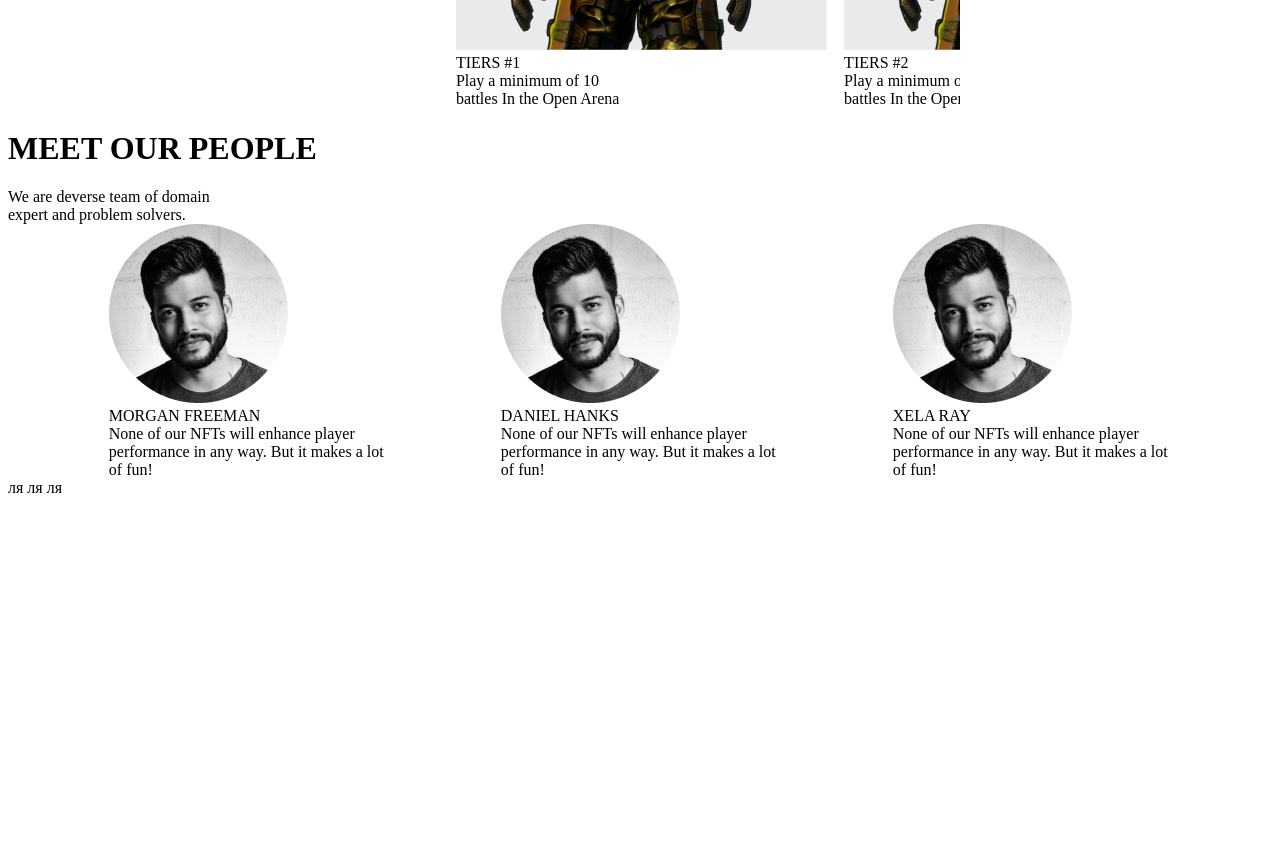
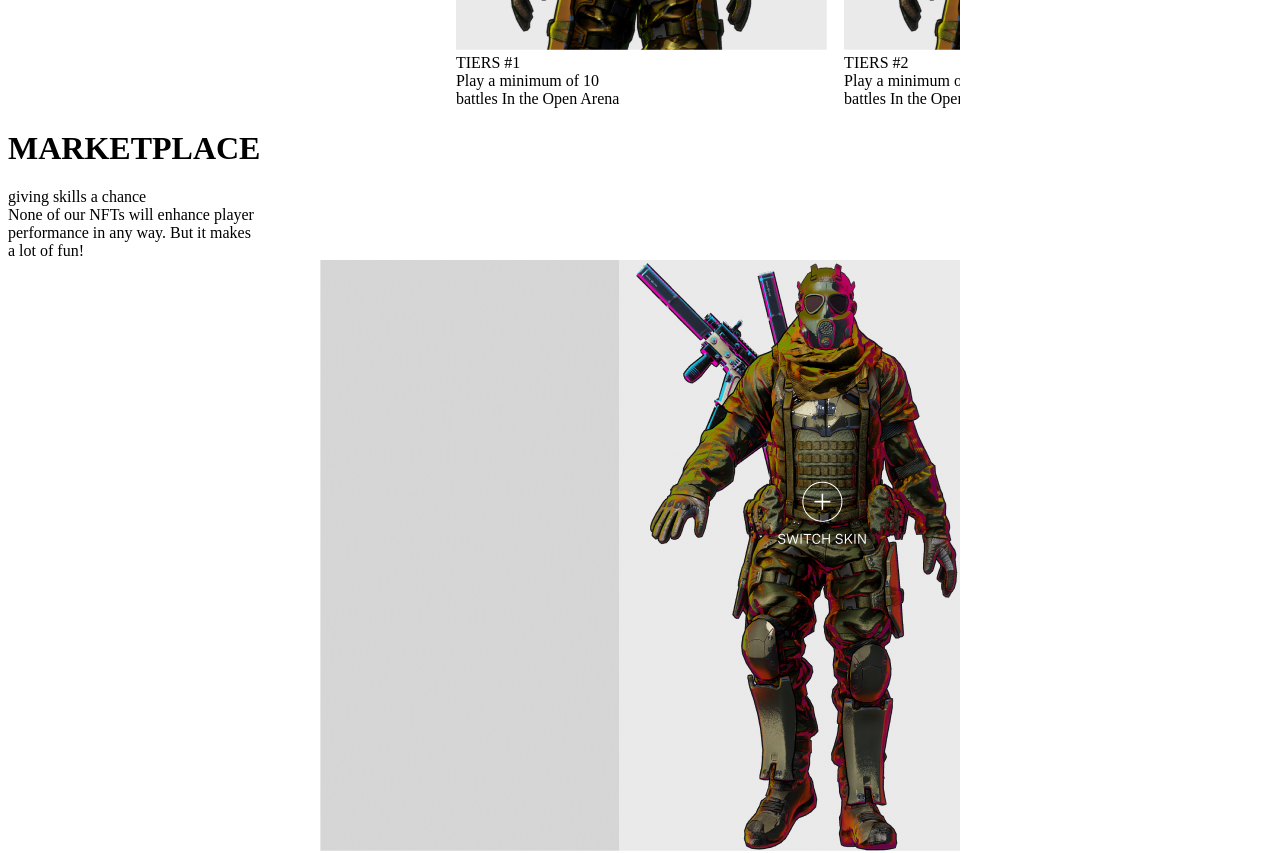
Before and after one commit to Atlantis3221/forge-of-champions, a Next.js app: page / in a window 1280 px wide. Shown: the part 660-1513 px from the top of the page. Before the commit the page ends 1165 px from the top, so only its background shows below. Built offline with nearby package versions, Linux system fonts and the light colour scheme.

Commit message:
fmarketplace body

```diff
--- a/components/layout/header.tsx
+++ b/components/layout/header.tsx
@@ -30,7 +30,7 @@ export default function Header() {
     <>
       <div
         id="header"
-        className={`flex justify-between sticky top-0 left-0 w-full z-50`}
+        className={`flex sticky top-0 left-0 w-full z-50`}
       >
         <div className={`flex`}>
           {links.map((item, index) => {
--- /dev/null
+++ b/components/marketplace.tsx
@@ -0,0 +1,46 @@
+import React from "react";
+import { Swiper, SwiperSlide, } from "swiper/react";
+
+import "swiper/css";
+import GridContainer from "./wrapers/gridContainer";
+
+const skins = [
+  { img: "/img/skin1.png" },
+  { img: "/img/skin1.png" },
+  { img: "/img/skin1.png" },
+  { img: "/img/skin1.png" },
+  { img: "/img/skin1.png" },
+];
+
+const Marketplace = () => {
+  return (
+    <GridContainer>
+      <div className="col-span-6 flex flex-col justify-center mr-8">
+        <h1 className="text-5xl flex justify-start">MARKETPLACE</h1>
+        <div className="flex text-xl justify-end uppercase">
+          giving skills a chance
+        </div>
+        <div className="flex justify-end">None of our NFTs will enhance player <br /> performance in any way. But it makes <br />a lot of fun!</div>
+      </div>
+      <Swiper
+        spaceBetween={0}
+        initialSlide={1}
+        slidesPerView={1}
+        style={{ display: "flex", width: "50vw", maxWidth: "50vw" }}
+      >
+        {skins.map((skin, i) => (
+          <SwiperSlide
+            key={i}
+            className={`flex flex-col`}
+          >
+            <div style={{ background: "", width: "100%", height: "100%" }}>
+              <img src={skin.img} alt="" />
+            </div>
+          </SwiperSlide>
+        ))}
+      </Swiper>
+    </GridContainer>
+  );
+};
+
+export default Marketplace;
--- a/pages/index.tsx
+++ b/pages/index.tsx
@@ -5,6 +5,7 @@ import 'aos/dist/aos.css';
 import { useEffect } from 'react'
 import ImproveSwiper from '../components/improveSwiper/improveSwiper';
 import Team from '../components/team';
+import Marketplace from '../components/marketPlace';
 
 const Home: NextPage = () => {
 
@@ -16,6 +17,7 @@ const Home: NextPage = () => {
     <>
       <Layout>
         <ImproveSwiper />
+        <Marketplace/>
         <Team/>
       </Layout>
     </>
--- a/styles/globals.css
+++ b/styles/globals.css
@@ -21,7 +21,7 @@ body {
   padding: 0;
   margin: 0;
   font-family: "Helvetica Neue Cyr";
-  background: #131313;
+  background: #0d0d0d;
   color: #fff;
   scroll-behavior: smooth;
 }
```
Also changed, not shown: public/img/skin1.png (added).
